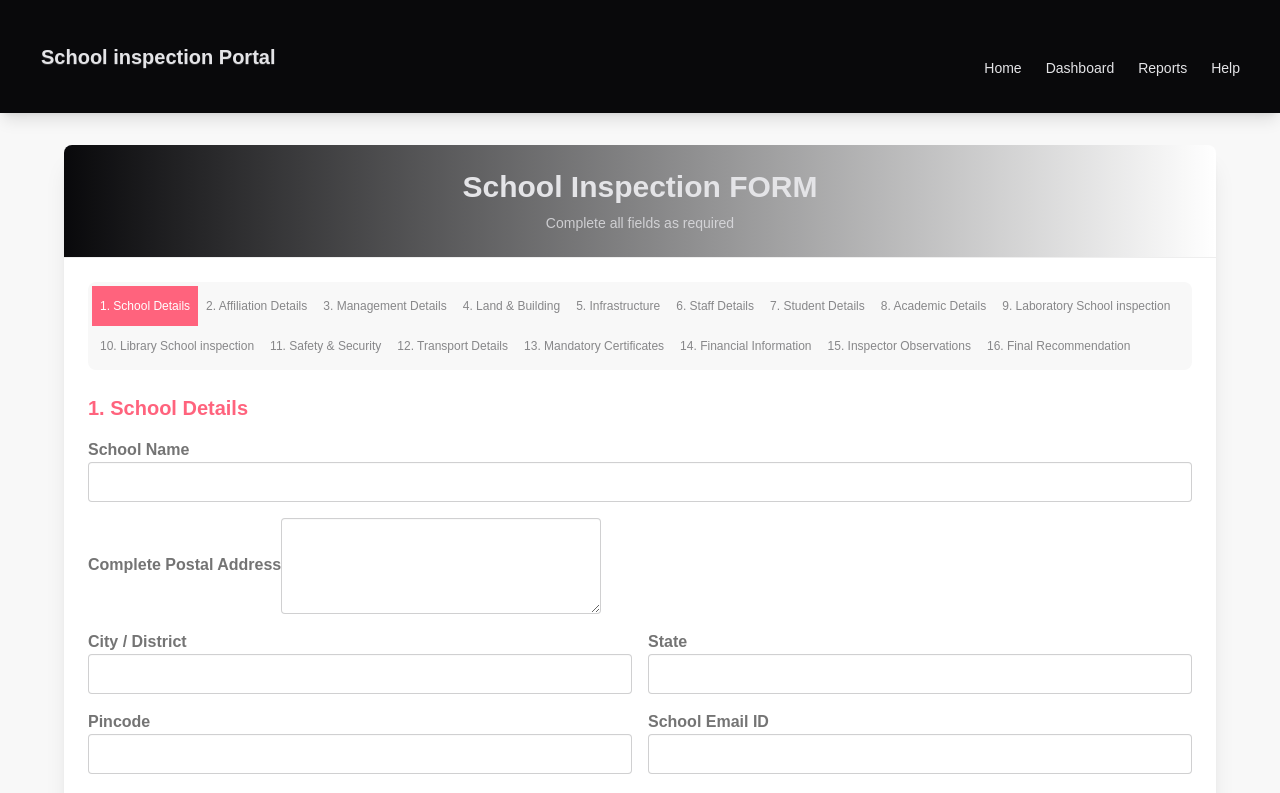
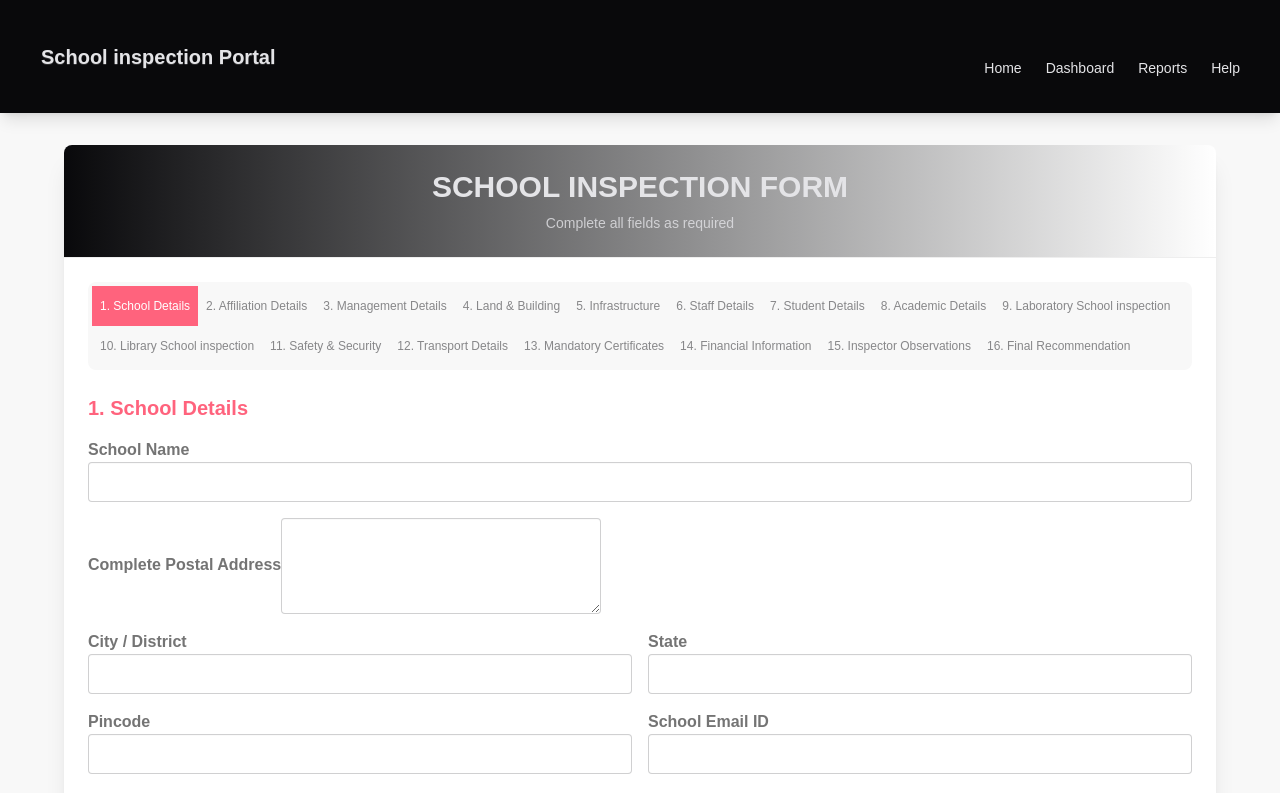
Before and after one commit to Pankajvijaybhatnagar/form, a Next.js app: page /school-inspection in a window 1280 px wide. Shown: the top 793 px of the page. Built offline with nearby package versions, Linux system fonts and the light colour scheme.

Commit message:
fix: update title capitalization in school inspection form

```diff
--- a/components/Mainpage.jsx
+++ b/components/Mainpage.jsx
@@ -68,7 +68,7 @@ const    inspectionForm = () => {
       <main className="flex-grow container mx-auto px-2 sm:px-4 py-4 sm:py-8">
         <div className="max-w-6xl mx-auto bg-base-100 rounded-lg shadow-xl">
           <div className="p-3 sm:p-6 border-b border-base-300 bg-gradient-to-r from-neutral to-neutral-focus text-neutral-content rounded-t-lg">
-            <h1 className="text-xl sm:text-3xl font-bold text-center">   School Inspection FORM</h1>
+            <h1 className="text-xl sm:text-3xl font-bold text-center">   SCHOOL INSPECTION FORM</h1>
             <p className="text-center mt-1 sm:mt-2 text-xs sm:text-sm text-neutral-content/80">Complete all fields as required</p>
           </div>
 
```
